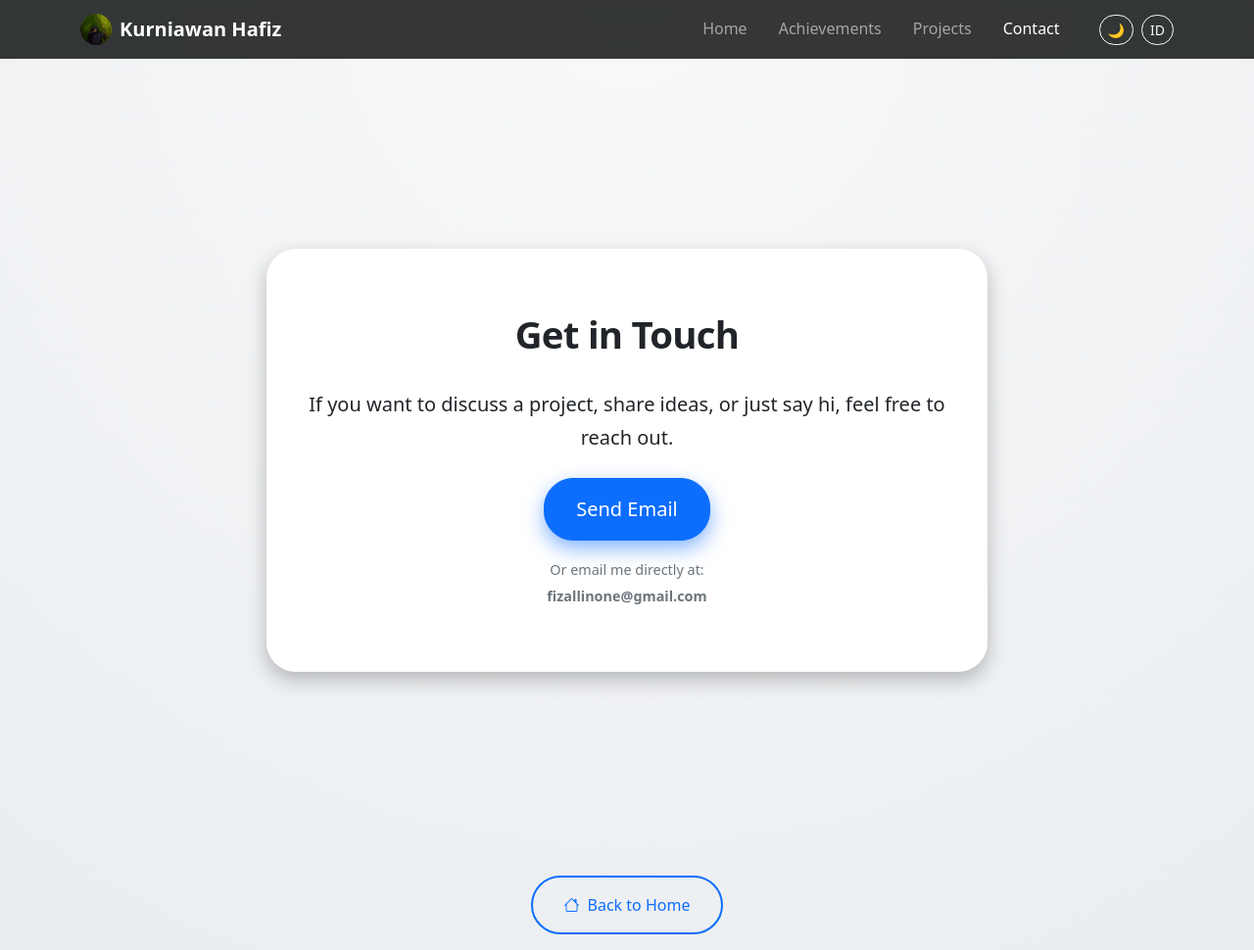
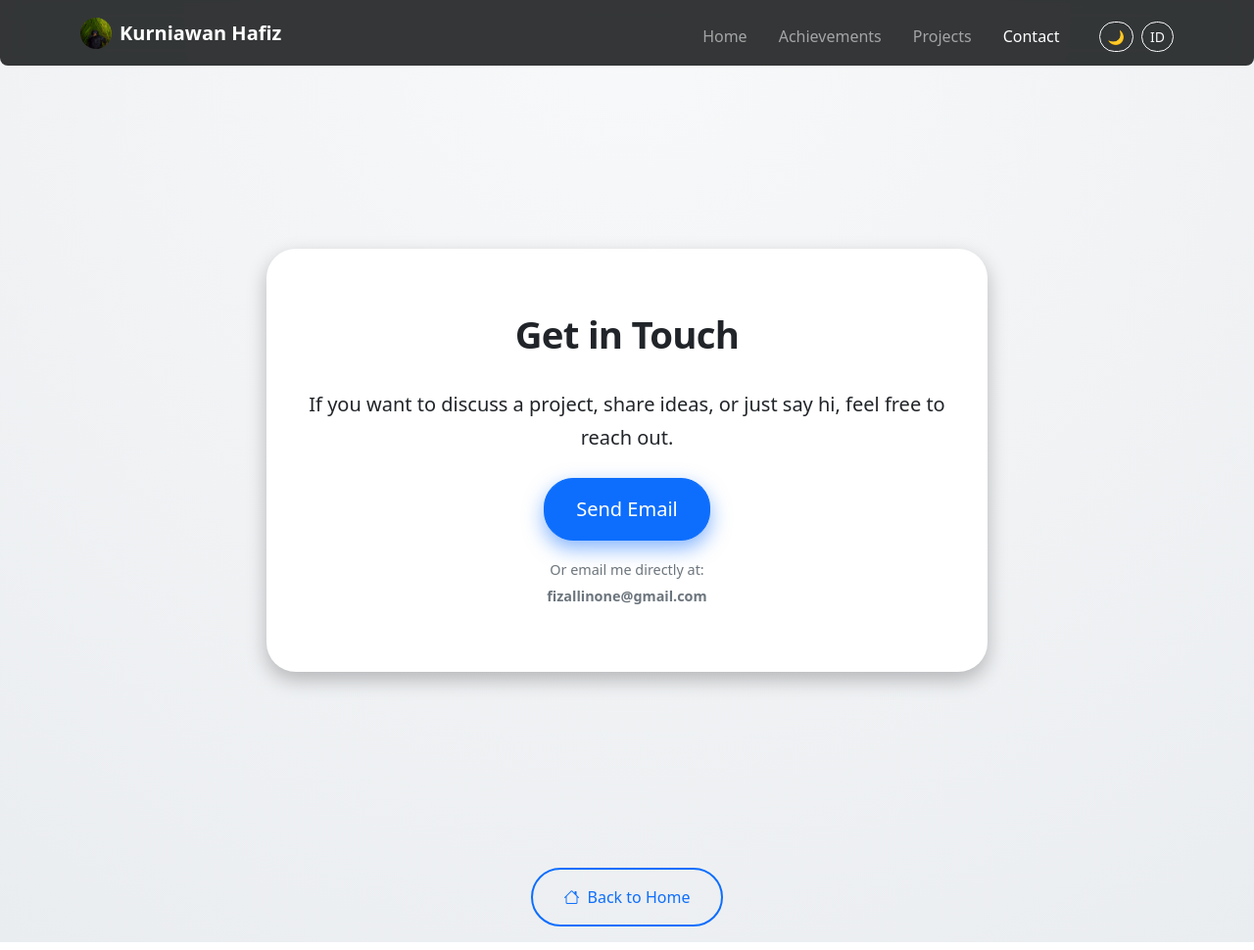
Before and after one commit to kurniawanhafiz/portfolio, a plain HTML site: page contact.html in a window 1280 px wide. Shown: the whole page at 98% size. Drawn offline with Linux system fonts and the light colour scheme.

Commit message:
update navbar weee

```diff
--- a/contact.html
+++ b/contact.html
@@ -29,7 +29,7 @@
 <body class="page-contact">
 
  <!-- ================= NAVBAR ================= -->
-<nav class="navbar navbar-expand-lg navbar-dark fixed-top custom-navbar">
+<nav class="navbar navbar-expand-lg navbar-dark fixed-top custom-navbar rounded-bottom-3">
   <div class="container">
     <a class="navbar-brand fw-bold d-flex align-items-center gap-2" href="index.html">
       <img src="./assets/img/logo2.jpg" alt="Logo" width="32" height="32" class="rounded-circle">
@@ -39,13 +39,13 @@
       <span class="navbar-toggler-icon"></span>
     </button>
     <div class="collapse navbar-collapse" id="navMenu">
-      <ul class="navbar-nav ms-auto align-items-lg-center gap-lg-3">
+      <ul class="navbar-nav ms-auto align-items-lg-center gap-lg-3 mt-2 ps-4 ps-lg-0">
         <li class="nav-item"><a class="nav-link" href="index.html" data-en="Home" data-id="Beranda">Home</a></li>
         <li class="nav-item"><a class="nav-link" href="achievements.html" data-en="Achievements" data-id="Prestasi">Achievements</a></li>
         <li class="nav-item"><a class="nav-link" href="projects.html" data-en="Projects" data-id="Proyek">Projects</a></li>
         <li class="nav-item"><a class="nav-link active" href="contact.html" data-en="Contact" data-id="Kontak">Contact</a></li>
         <!-- Theme & Lang Toggles -->
-        <li class="nav-item d-flex align-items-center mt-2 mt-lg-0">
+        <li class="nav-item d-flex align-items-center mb-1 mb-lg-0 justify-content-end">
           <button id="themeToggle" class="btn btn-outline-light btn-sm ms-lg-3">🌙</button>
           <button id="langToggle" class="btn btn-outline-light btn-sm ms-2">ID</button>
         </li>
@@ -92,7 +92,7 @@
   </section>
 
 <!-- ========== NAVIGATION BUTTONS ========== -->
-    <div class="text-center mt-2 mb-3 pt-3">
+    <div class="text-center mb-3 pt-3">
       <div class="d-flex justify-content-center flex-wrap">
         <a href="/" class="btn btn-outline-custom d-flex align-items-center gap-2">
           <i class="bi bi-house"></i>
```
Also changed, not shown: 404.html (+3 -3 lines), achievements.html (+3 -3 lines), index.html (+3 -3 lines), projects.html (+3 -3 lines).
